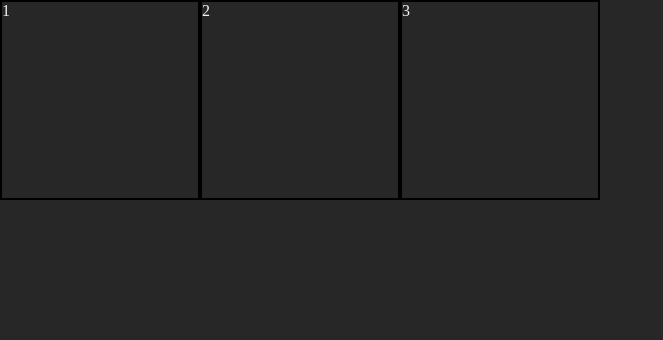
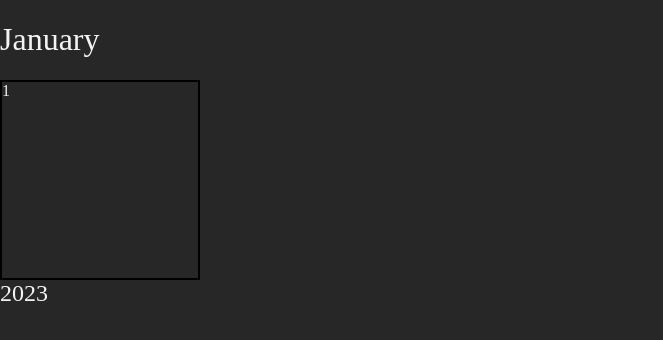
Before and after one commit to seandaniel-uf/calendar, a React (Vite) app: page / in a window 1280 px wide. Shown: the top 340 px of the page, without its empty margins (0-663 px from the left). Built offline with nearby package versions, Linux system fonts and the light colour scheme.

Commit message:
Feat: Working on dynamic calendar master

```diff
--- a/src/App.tsx
+++ b/src/App.tsx
@@ -1,6 +1,7 @@
 import { useState } from "react";
 import reactLogo from "./assets/react.svg";
 import "./App.css";
+import { Calendar } from "./Calendar";
 
 import { useStore } from "./store";
 
@@ -12,6 +13,8 @@ const App = (): JSX.Element => {
   const assignAlternateHost = useStore((state) => state.assignAlternateHost);
 
   return (
+    <>
+      <h1>January</h1>
       <ul>
         <li className="calendar-square" onClick={toggleModal}>
           <p>1</p>
@@ -35,51 +38,9 @@ const App = (): JSX.Element => {
             </div>
           )}
         </li>
-      <li className="calendar-square" onClick={toggleModal}>
-        <p>2</p>
-        <button></button>
-        {modal && (
-          <div className="modal-underlay">
-            <ul className="modal">
-              {hosts.map((host: string, index: number) => {
-                return (
-                  <li key={index}>
-                    <button value={host} onClick={assignHost}>
-                      {host}
-                    </button>
-                  </li>
-                );
-              })}
-              <li>
-                <button onClick={assignAlternateHost}>Alternate</button>
-              </li>
       </ul>
-          </div>
-        )}
-      </li>
-      <li className="calendar-square" onClick={toggleModal}>
-        <p>3</p>
-        <button></button>
-        {modal && (
-          <div className="modal-underlay">
-            <ul className="modal">
-              {hosts.map((host: string, index: number) => {
-                return (
-                  <li key={index}>
-                    <button value={host} onClick={assignHost}>
-                      {host}
-                    </button>
-                  </li>
-                );
-              })}
-              <li>
-                <button onClick={assignAlternateHost}>Alternate</button>
-              </li>
-            </ul>
-          </div>
-        )}
-      </li>
-    </ul>
+      <Calendar />
+    </>
   );
 };
 
--- a/src/Calendar.tsx
+++ b/src/Calendar.tsx
@@ -1,17 +1,49 @@
-// get days
-// create <li's>
-// how to coordinate amount of days w/ day of week
+import { useState } from "react";
 
-import React from "react";
+interface Calendar {
+  weekdays: string[];
+  months: string[];
+  currentDate: string;
+}
 
-export const Calendar = () => {
-  // Month in JavaScript is 0-indexed (January is 0, February is 1, etc),
-  // but by using 0 as the day it will give us the last day of the prior
-  // month. So passing in 1 as the month number will return the last day
-  // of January, not February
-  function daysInMonth(month: number, year: number) {
-    return new Date(year, month, 0).getDate();
+export const Calendar = (): JSX.Element => {
+  const [calendarState, setCalendarState] = useState<Calendar>({
+    weekdays: [
+      "Monday",
+      "Tuesday",
+      "Wednesday",
+      "Thursday",
+      "Friday",
+      "Saturday",
+      "Sunday",
+    ],
+    months: [
+      "January",
+      "February",
+      "March",
+      "April",
+      "May",
+      "June",
+      "July",
+      "August",
+      "September",
+      "October",
+      "November",
+      "December",
+    ],
+    currentDate: `${(new Date().getMonth(), new Date().getFullYear())}`,
+  });
+
+  {
+    console.log(calendarState.currentDate);
   }
-
-  return {};
+  return (
+    <>
+      <div className="calendar">
+        <div className="calendar-header">
+          <h2>{calendarState.currentDate}</h2>
+        </div>
+      </div>
+    </>
+  );
 };
--- a/src/store.tsx
+++ b/src/store.tsx
@@ -38,9 +38,13 @@ export const useStore = create<StoreState>((set, get) => ({
       get().host;
   },
   assignAlternateHost: (e: any) => {
-    // remove "No Standup" from alternate, no duplicate if host is already assigned
+    // remove "No Standup" from alternate, no duplicate if host is already assigned, no duplicate if alternateHost is already assigned
     const alternateHostArray = get().hosts.filter((string: string): boolean => {
-      return string !== "No Standup" && string !== get().host;
+      return (
+        string !== "No Standup" &&
+        string !== get().host &&
+        string !== get().alternateHost
+      );
     });
 
     set({
@@ -50,6 +54,8 @@ export const useStore = create<StoreState>((set, get) => ({
         ],
     });
 
+    console.log(get().alternateHost);
+
     e.target.parentElement.parentElement.parentElement.previousElementSibling.innerText =
       get().alternateHost;
   },
```
Lines whose indentation alone changed are shown as unchanged.
